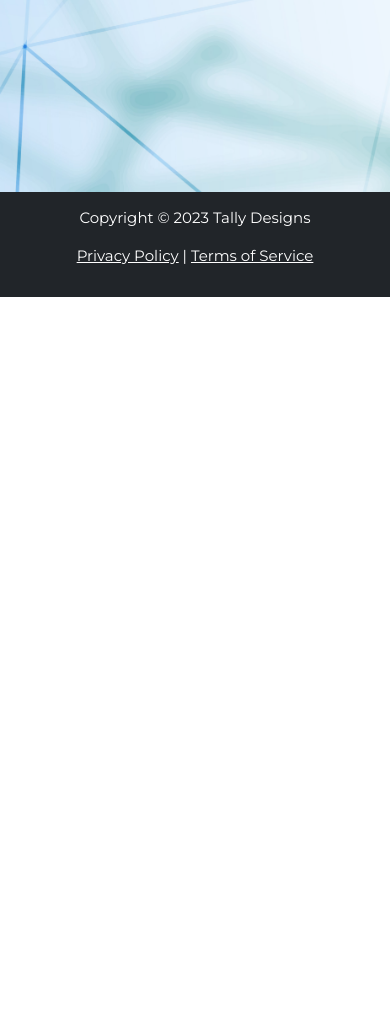
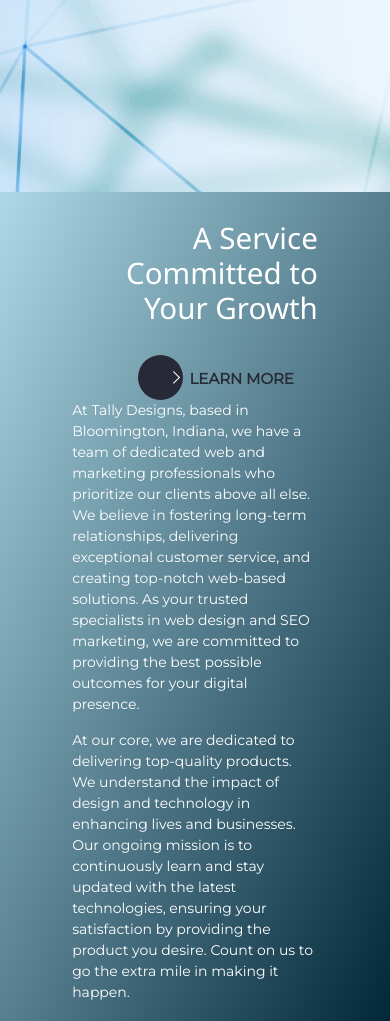
Before and after one commit to landontally/tally-designs, a plain HTML site: page index.html in a window 390 px wide. Shown: the part 652-1673 px from the top of the page. Before the commit the page ends 949 px from the top, so only its background shows below. Drawn offline with nearby package versions, Linux system fonts and the light colour scheme.

Commit message:
learn more button update

```diff
--- a/index.html
+++ b/index.html
@@ -11,12 +11,13 @@
     <link href='https://fonts.googleapis.com/css?family=Montserrat' rel='stylesheet'>
     <link rel="stylesheet" href="https://www.w3schools.com/w3css/4/w3.css">
     <link rel="stylesheet" href="https://fonts.googleapis.com/icon?family=Material+Icons">
+    <link href="https://fonts.googleapis.com/css2?family=Nunito:wght@300;400;600;700&display=swap" rel="stylesheet">
 
 
     <!-- CSS -->
     <title>Your Web Design Service</title>
     <link rel="stylesheet" href="./styles.css" />
-    <link rel="preload" href="./img/slide1.jpg" as="image">
+    <link rel="preload" href="./img/slide4.jpg" as="image">
     <link rel="preload" href="./img/slide2.jpg" as="image">
     <link rel="preload" href="./img/slide3.jpg" as="image">
 </head>
@@ -131,6 +132,26 @@
         </section>
     </div>
 
+    <!-- About Us -->
+    <div class="about-us">
+        <div class="about-us-content">
+          <div class="about-us-title w3-right-align">
+            <h2 class="display-5">A Service Committed to Your Growth</h2>
+            <div id="container">
+                <button class="learn-more">
+                  <span class="circle" aria-hidden="true">
+                    <span class="icon arrow"></span>
+                  </span>
+                  <span class="button-text">Learn More</span>
+                </button>
+              </div>
+          </div>
+          <div class="about-us-text w3-left-align">
+            <p class="lead">At Tally Designs, based in Bloomington, Indiana, we have a team of dedicated web and marketing professionals who prioritize our clients above all else. We believe in fostering long-term relationships, delivering exceptional customer service, and creating top-notch web-based solutions. As your trusted specialists in web design and SEO marketing, we are committed to providing the best possible outcomes for your digital presence.</p>
+            <p class="lead">At our core, we are dedicated to delivering top-quality products. We understand the impact of design and technology in enhancing lives and businesses. Our ongoing mission is to continuously learn and stay updated with the latest technologies, ensuring your satisfaction by providing the product you desire. Count on us to go the extra mile in making it happen.</p>
+          </div>
+        </div>
+      </div>
 
 
     <!-- Footer -->
--- a/styles.css
+++ b/styles.css
@@ -193,6 +193,7 @@
         transition:800ms ease all;
         }
 
+
 /* Carousel Styles */
     .carousel-accordion {
         display: flex;
@@ -237,9 +238,157 @@
         align-items: center;
         gap: 1em;
     }
-    .carousel-accordion .item .content .p {
 
-    }
+    .about-us {
+        height: 100vh;
+        display: flex;
+        justify-content: center;
+        align-items: center;
+        background: linear-gradient(to bottom right, lightblue, #002537);
+      }
+
+      .about-us-content {
+        display: flex;
+        justify-content: space-between;
+        align-items: center;
+        width: 70%; /* adjust as needed */
+        color: white; /* ensures text stays white */
+      }
+
+      .about-us-title, .about-us-text {
+        width: 45%; /* adjust as needed */
+      }
+
+      .about-us-title h2 {
+        margin-bottom: 1em;
+      }
+
+
+      /* ------------------------------------ */
+/* Only target elements within the unique button container */
+#unique-button-container {
+    /* This is the equivalent of the "body" styles in the original SCSS */
+    font-family: 'Mukta', sans-serif;
+    font-size: 1rem;
+    line-height: 1.5;
+    display: flex;
+    align-items: center;
+    justify-content: center;
+    background: #f3f8fa;
+  }
+
+  #unique-button-container button {
+    position: relative;
+    display: inline-block;
+    cursor: pointer;
+    outline: none;
+    border: 0;
+    vertical-align: middle;
+    text-decoration: none;
+    background: transparent;
+    padding: 0;
+    font-size: inherit;
+    font-family: inherit;
+  }
+
+/* ----------------------------------------------------------- */
+body * {
+    box-sizing: border-box;
+  }
+
+  body *::before, body *::after {
+    box-sizing: border-box;
+  }
+
+  button {
+    position: relative;
+    display: inline-block;
+    cursor: pointer;
+    outline: none;
+    border: 0;
+    vertical-align: middle;
+    text-decoration: none;
+    background: transparent;
+    padding: 0;
+    font-size: inherit;
+    font-family: inherit;
+  }
+
+  button.learn-more {
+    width: 12rem;
+  }
+
+  button.learn-more .circle {
+    transition: all 0.45s cubic-bezier(0.65,0,.076,1);
+    position: relative;
+    display: block;
+    margin: 0;
+    width: 3rem;
+    height: 3rem;
+    background: #282936;
+    border-radius: 1.625rem;
+  }
+
+  button.learn-more .circle .icon {
+    transition: all 0.45s cubic-bezier(0.65,0,.076,1);
+    position: absolute;
+    top: 0;
+    bottom: 0;
+    margin: auto;
+    background: transparent;
+  }
+
+  button.learn-more .circle .icon.arrow {
+    transition: all 0.45s cubic-bezier(0.65,0,.076,1);
+    left: 0.625rem;
+    width: 1.125rem;
+    height: 0.125rem;
+    background: none;
+  }
+
+  button.learn-more .circle .icon.arrow::before {
+    position: absolute;
+    content: '';
+    top: -0.25rem;
+    right: 0.0625rem;
+    width: 0.625rem;
+    height: 0.625rem;
+    border-top: 0.125rem solid #fff;
+    border-right: 0.125rem solid #fff;
+    transform: rotate(45deg);
+  }
+
+  button.learn-more .button-text {
+    transition: all 0.45s cubic-bezier(0.65,0,.076,1);
+    position: absolute;
+    top: 0;
+    left: 0;
+    right: 0;
+    bottom: 0;
+    padding: 0.75rem 0;
+    margin: 0 0 0 1.85rem;
+    color: #282936;
+    font-weight: 700;
+    line-height: 1.6;
+    text-align: center;
+    text-transform: uppercase;
+  }
+
+  button.learn-more:hover .circle {
+    width: 100%;
+  }
+
+  button.learn-more:hover .circle .icon.arrow {
+    background: transparent;
+    transform: translate(1rem, 0);
+  }
+
+  button.learn-more:hover .button-text {
+    color: #fff;
+  }
+
+/* ----------------------------------------------------------- */
+
 
 /* Text Gradient Rotation */
 
@@ -268,3 +417,44 @@
 #word3 {
     animation-delay: 5s;
 }
+
+@media (max-width: 768px) {
+    .about-us-content {
+      display: flex;
+      flex-direction: column;
+      align-items: center;
+      justify-content: space-around;
+    }
+
+    .about-us-title {
+      order: 1; /* This moves the title to the top */
+      width: 90%;
+    }
+
+    .about-us-text {
+      order: 2; /* This moves the text to the middle */
+      width: 90%;
+    }
+
+    #container {
+      order: 3; /* This moves the button to the bottom */
+      margin-top: 20px;
+    }
+
+    .lead {
+      font-size: 14px;
+    }
+
+    .learn-more .circle {
+      width: 100%;
+    }
+
+    .learn-more .icon.arrow {
+      transform: translate(1rem, 0);
+      background: white;
+    }
+
+    .learn-more .button-text {
+      color: white;
+    }
+  }
```
